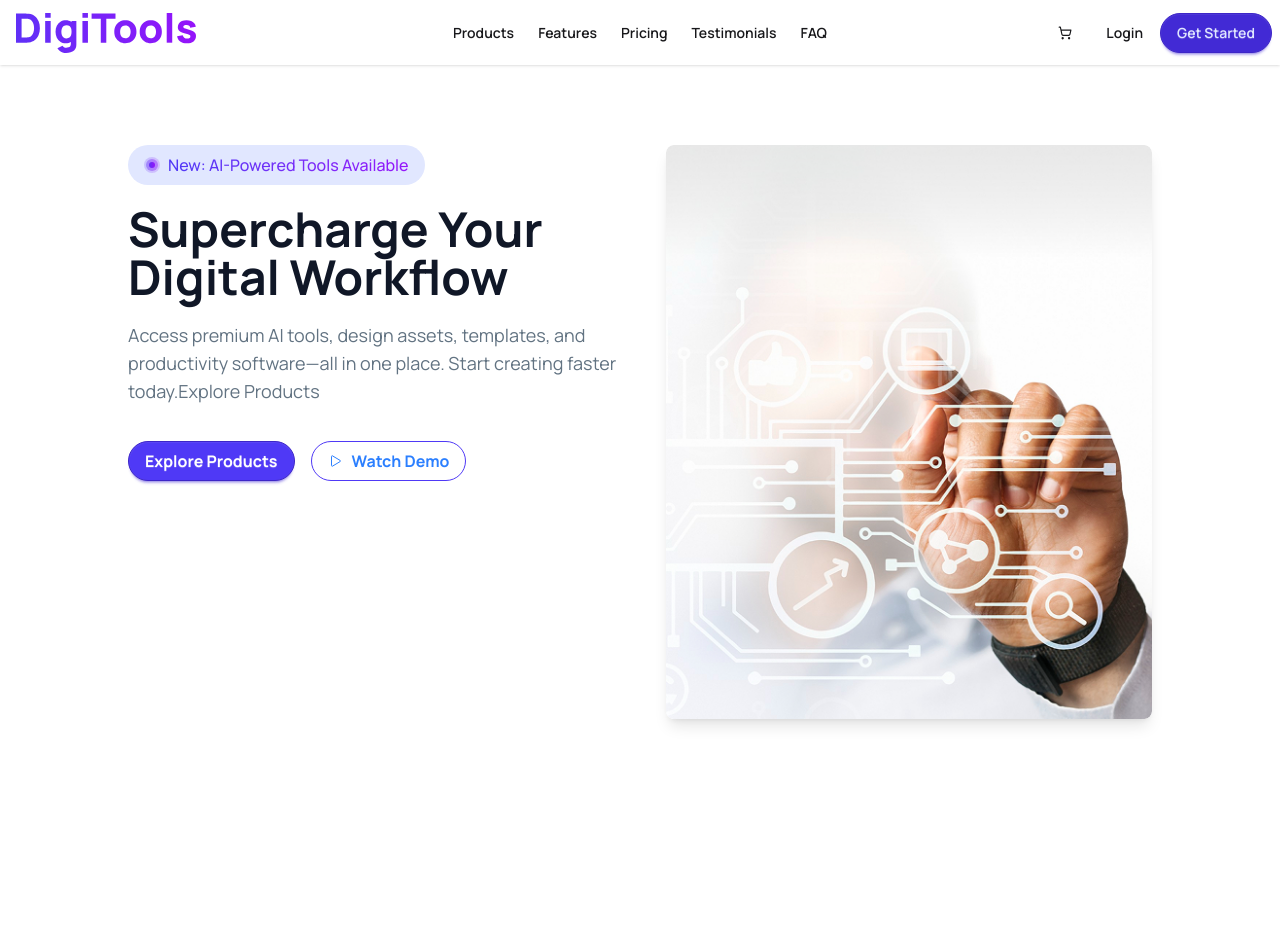
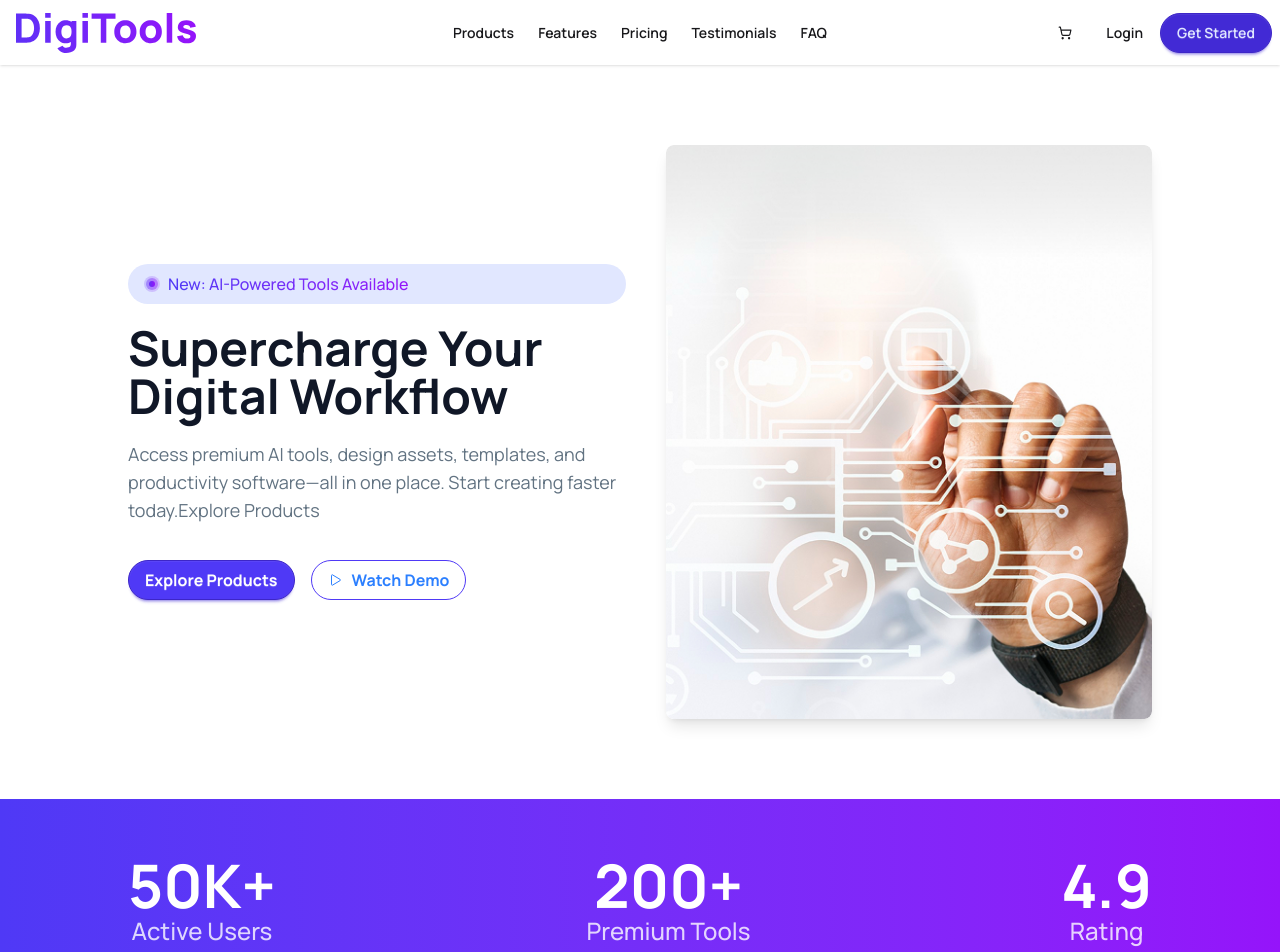
Before and after one commit to chandan-d-karmaker/digitools, a React (Vite) app: page / in a window 1280 px wide. Shown: the top 952 px of the page. Before the commit the page ends 800 px from the top, so only its background shows below. Built offline with nearby package versions, Linux system fonts and the light colour scheme.

Commit message:
made info section

```diff
--- a/src/App.jsx
+++ b/src/App.jsx
@@ -1,5 +1,6 @@
 import './App.css'
 import Banner from './components/banner'
+import Info from './components/Info'
 import NavBar from './components/NavBar'
 
 function App() {
@@ -8,6 +9,7 @@ function App() {
     <>
       <NavBar/>
       <Banner/>
+      <Info/>
 
     </>
   )
--- a/src/components/Banner.jsx
+++ b/src/components/Banner.jsx
@@ -8,7 +8,7 @@ const Banner = () => {
         <div className='w-4/5 mx-auto py-20 flex flex-col md:flex-row justify-between gap-10'>
 
             {/* left side */}
-            <div className='space-y-5 justify-center'>
+            <div className='space-y-5 flex flex-col justify-center'>
                 <div className="inline-flex items-center gap-2 bg-[#E1E7FF] text-blue-600 text-[16px] font-medium px-4 py-2 rounded-full">
                     <span><img src={Dot} alt="Dot" /></span>
                     <span className='bg-linear-to-r from-[#4F39F6] to-[#9514FA] bg-clip-text text-transparent'>
--- /dev/null
+++ b/src/components/Info.jsx
@@ -0,0 +1,24 @@
+import React from 'react';
+
+const Info = () => {
+    return (
+        <div className='bg-linear-to-r from-[#4F39F6] to-[#9514FA] py-14'>
+            <div className='flex justify-between items-center w-4/5 mx-auto text-white text-center'>
+                <div>
+                    <h2 className='font-bold text-6xl'>50K+</h2>
+                    <p className='text-2xl font-medium opacity-80'>Active Users</p>
+                </div>
+                <div>
+                    <h2 className='font-bold text-6xl'>200+</h2>
+                    <p className='text-2xl font-medium opacity-80'>Premium Tools</p>
+                </div>
+                <div>
+                    <h2 className='font-bold text-6xl'>4.9</h2>
+                    <p className='text-2xl font-medium opacity-80'>Rating</p>
+                </div>
+            </div>
+        </div>
+    );
+};
+
+export default Info;
```
